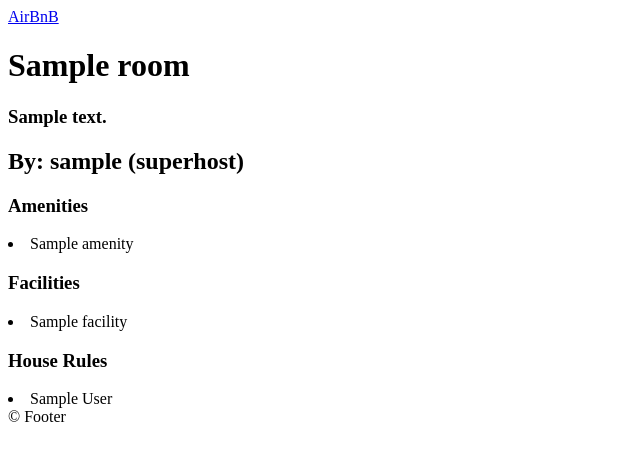
After one commit to samnoh/airbnb-clone, a Django app: page /rooms/1 in a window 1280 px wide. The commit adds this page. Shown: the top 461 px of the page, without its empty margins (0-640 px from the left). Run offline with Django 3.2, Linux system fonts and the light colour scheme; tables that the repository leaves empty hold one stand-in row (values such as "Sample post").

Commit message:
add RoomDetail

```diff
--- a/config/urls.py
+++ b/config/urls.py
@@ -20,6 +20,7 @@ from django.conf.urls.static import static
 
 urlpatterns = [
     path("", include("core.urls", namespace="core")),
+    path("rooms/", include("rooms.urls", namespace="rooms")),
     path("admin/", admin.site.urls),
 ]
 
--- a/core/urls.py
+++ b/core/urls.py
@@ -3,4 +3,4 @@ from rooms import views as room_views
 
 app_name = "core"
 
-urlpatterns = [path("", room_views.HomeView.as_view(), name="home")]
+urlpatterns = [path("", room_views.HomeView.as_view(), name="home")]  # /
--- a/rooms/models.py
+++ b/rooms/models.py
@@ -1,4 +1,5 @@
 from django.db import models
+from django.urls import reverse
 from django_countries.fields import CountryField
 from core import models as core_models
 from users import models as user_models
@@ -103,6 +104,9 @@ class Room(core_models.AbstractTimeStampModel):
         self.city = str.capitalize(self.city)  # abc -> Abc
         super().save(*args, **kwargs)
 
+    def get_absolute_url(self):
+        return reverse("rooms:detail", kwargs={"pk": self.pk})
+
     def total_rating(self):
         all_reviews = self.reviews.all()
         all_ratings = 0
--- /dev/null
+++ b/rooms/urls.py
@@ -0,0 +1,6 @@
+from django.urls import path
+from . import views
+
+app_name = "rooms"
+
+urlpatterns = [path("<int:pk>", views.RoomDetail.as_view(), name="detail")]
--- a/rooms/views.py
+++ b/rooms/views.py
@@ -1,5 +1,4 @@
-from django.utils import timezone
-from django.views.generic import ListView
+from django.views.generic import ListView, DetailView
 from . import models
 
 
@@ -14,8 +13,18 @@ class HomeView(ListView):
     paginate_orphans = 1
     ordering = "created"
 
-    def get_context_data(self, **kwargs):
-        context = super().get_context_data(**kwargs)
-        now = timezone.now()
-        context["now"] = now
-        return context
+
+class RoomDetail(DetailView):
+    """
+    RoomDetail Definition
+    """
+
+    model = models.Room
+
+
+# def room_detail(request, pk):
+#     try:
+#         room = models.Room.objects.get(pk=pk)
+#         return render(request, "rooms/detail.html", {"room": room})
+#     except models.Room.DoesNotExist:
+#         raise Http404()
--- a/templates/partials/header.html
+++ b/templates/partials/header.html
@@ -1,3 +1,3 @@
 <header>
-    <a href="/">AirBnB</a>
+    <a href="{% url "core:home" %}">AirBnB</a>
 </header>
--- /dev/null
+++ b/templates/rooms/room_detail.html
@@ -0,0 +1,31 @@
+{% extends "base.html" %}
+
+{% block pagename %}
+Room Detail
+{% endblock pagename %}
+
+{% block content %}
+<div>
+    <h1>{{room.name}}</h1>
+    <h3>{{room.description}}</h3>
+</div>
+<div>
+    <h2>By: {{room.host.username}}
+        {% if room.host.superhost %}
+        (superhost)
+        {% endif %}
+    </h2>
+    <h3>Amenities</h3>
+    {% for amenity in room.amenities.all %}
+    <li>{{amenity}}</li>
+    {% endfor %}
+    <h3>Facilities</h3>
+    {% for facility in room.facilities.all %}
+    <li>{{facility}}</li>
+    {% endfor %}
+    <h3>House Rules</h3>
+    {% for house_rule in room.house_rules.all %}
+    <li>{{house_rule}}</li>
+    {% endfor %}
+</div>
+{% endblock content %}
--- a/templates/rooms/room_list.html
+++ b/templates/rooms/room_list.html
@@ -7,7 +7,11 @@ Home
 {% block content %}
 
 {% for room in rooms %}
-<h1>{{room.name}} / ${{room.price}}</h1>
+<h3>
+    <a href="{% url "rooms:detail" room.pk %}">
+        {{room.name}} / ${{room.price}}
+    </a>
+</h3>
 {% endfor %}
 
 <h5>
```
Also changed, not shown: templates/404.html (added, +9 -0 lines).
